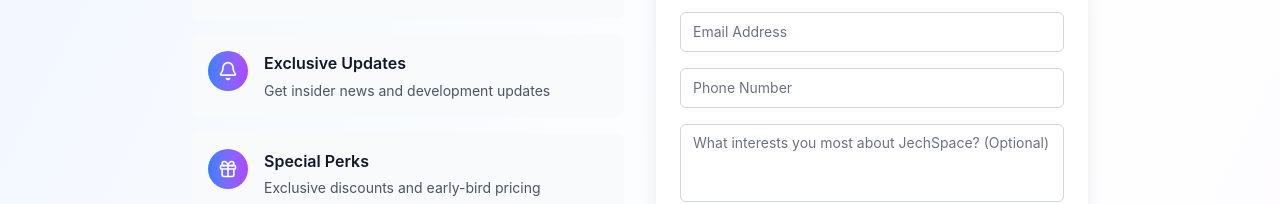
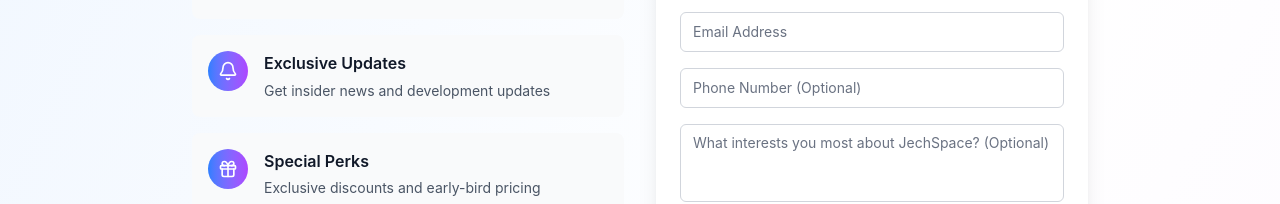
Before and after one commit to JechSpace/jechspace-waitlist-frontend, a React (Vite) app: page /waitlist in a window 1280 px wide. Shown: the part 584-788 px from the top of the page. Built offline with nearby package versions, Linux system fonts and the light colour scheme; no server answers.

Commit message:
Update WaitlistForm.jsx

```diff
--- a/src/components/WaitlistForm.jsx
+++ b/src/components/WaitlistForm.jsx
@@ -302,7 +302,7 @@ const WaitlistForm = () => {
                 <Input
                   name="phone"
                   type="tel"
-                  placeholder="Phone Number"
+                  placeholder="Phone Number (Optional)"
                   value={formData.phone}
                   onChange={handleInputChange}
                   className={formErrors.phone ? "border-red-500" : ""}
```
